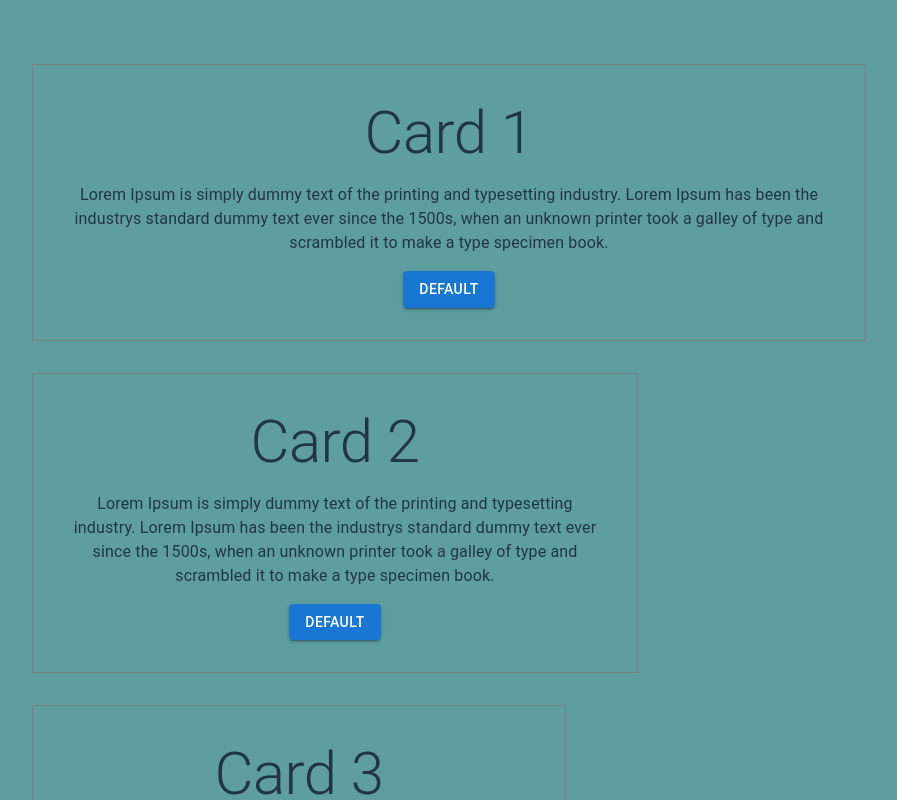
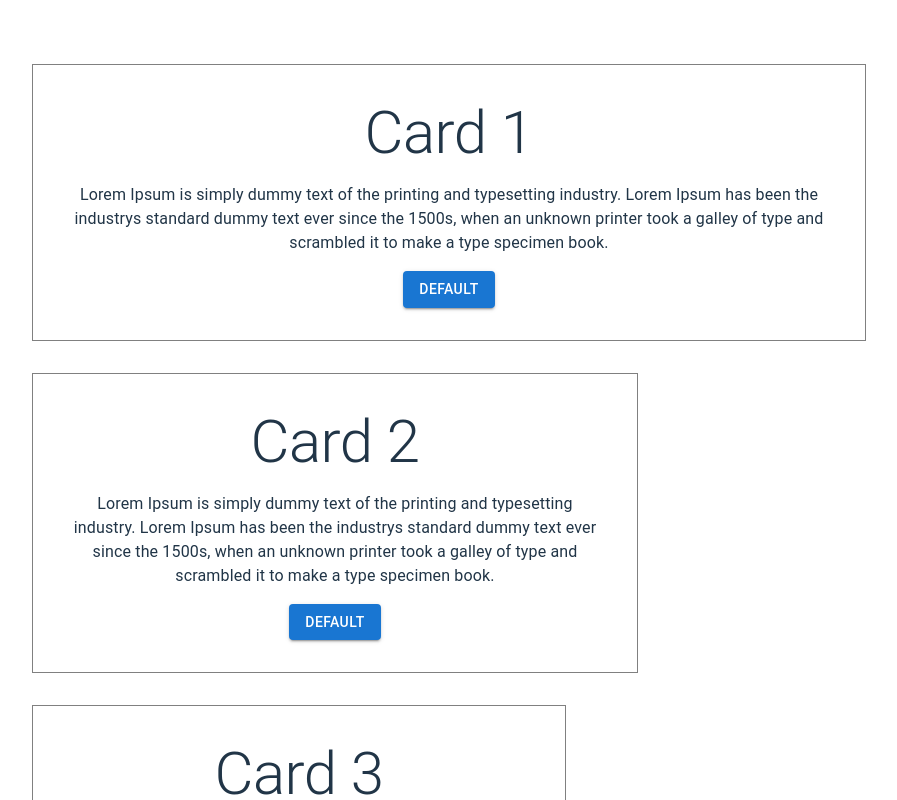
Before and after one commit to Chaitanya037/react-materialui-training, a React (Vite) app: page / in a window 1280 px wide. Shown: the top 800 px of the page, without its empty margins (191-1088 px from the left). Built offline with nearby package versions, Linux system fonts and the light colour scheme.

Commit message:
Changed body color

```diff
--- a/src/App.css
+++ b/src/App.css
@@ -4,9 +4,7 @@
   padding: 2rem;
   text-align: center;
 }
-body {
-  background-color: cadetblue;
-}
+
 .logo {
   height: 6em;
   padding: 1.5em;
```
